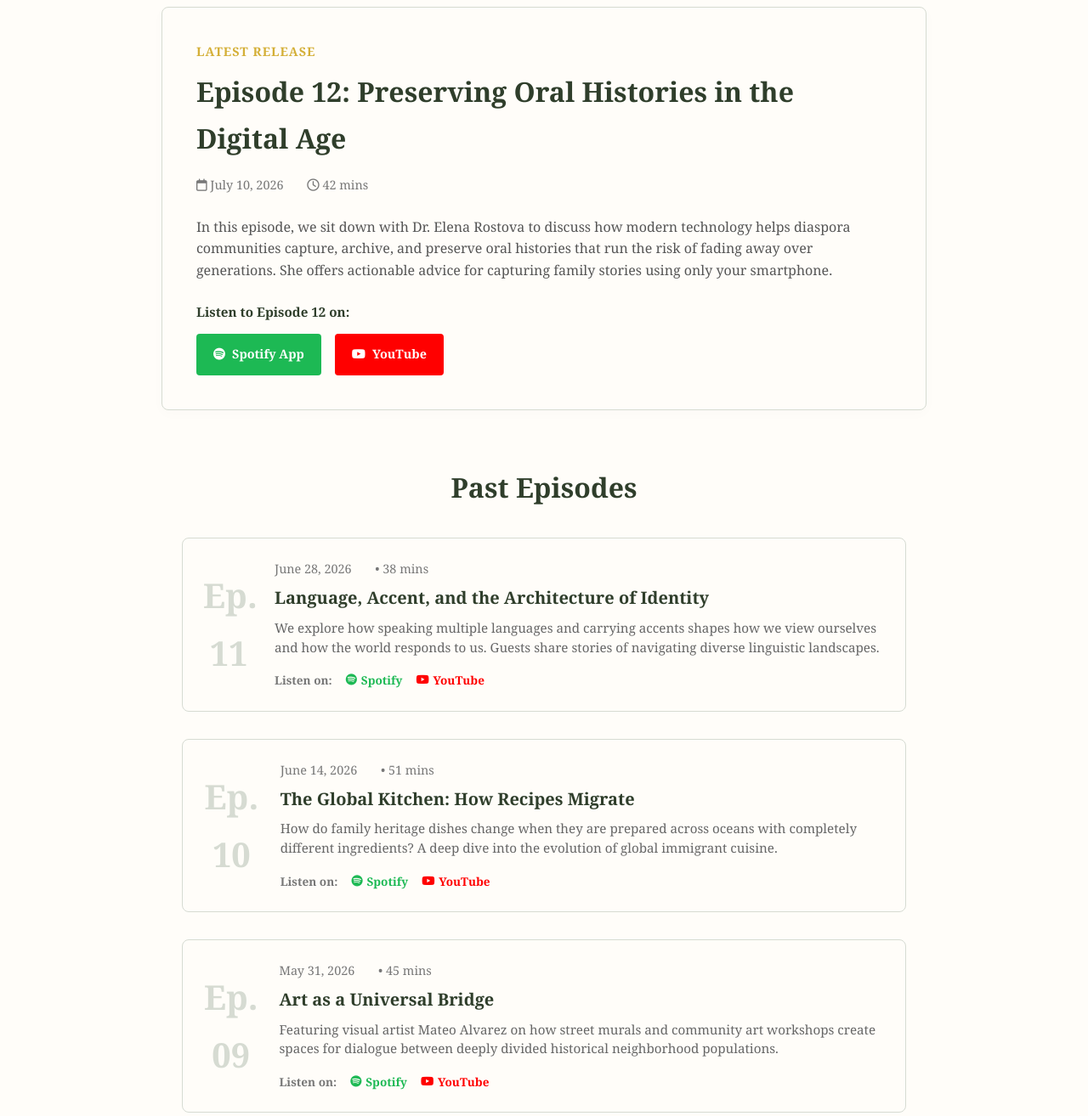
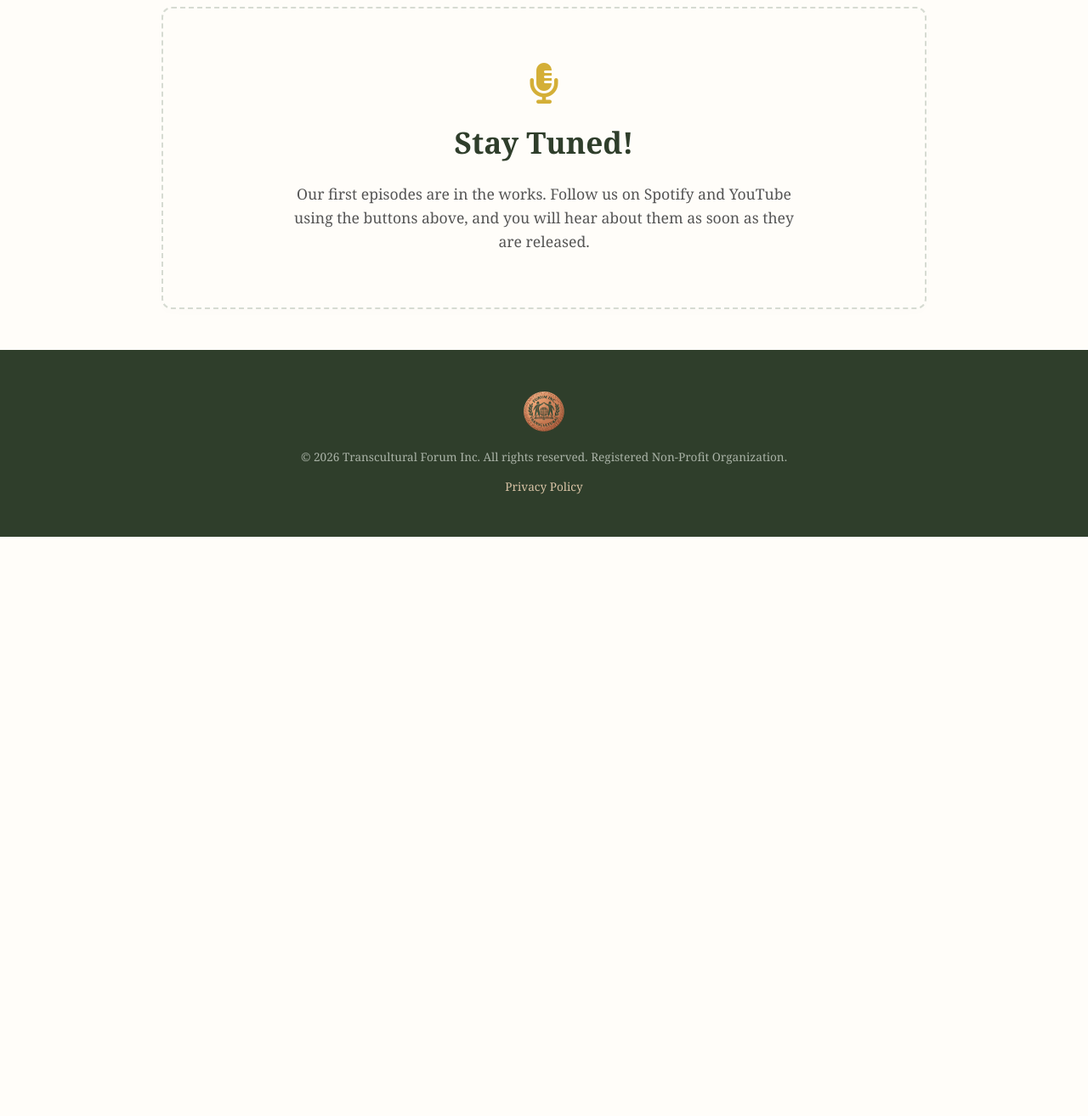
Before and after one commit to transculturalforum/tcf-website, a plain HTML site: page podcast.html in a window 1280 px wide. Shown: the part 640-1954 px from the top of the page at 85% size. After the commit the page ends 1272 px from the top, so only its background shows below. Drawn offline with Linux system fonts and the light colour scheme.

Commit message:
Show a Stay Tuned message on the Podcast page until episodes are ready
The sample episodes are replaced by the same Stay Tuned box used on Topics.
The Spotify and YouTube follow buttons in the banner stay. The previous page
is backed up in project files.

Co-Authored-By: Claude Opus 5.5 <noreply@anthropic.com>
Claude-Session: https://claude.ai/code/session_012XiJJC9zqhCVYRYxL5Q2Xk

```diff
--- a/podcast.html
+++ b/podcast.html
@@ -269,6 +269,44 @@
                 font-size: 2rem;
             }
         }
+
+        /* Stay Tuned Graphic Container (same look as Topics, Events and Comparisons) */
+        .stay-tuned-container {
+            max-width: 900px;
+            margin: 3rem auto;
+            border: 2px dashed #D6DBD2;
+            border-radius: 12px;
+            padding: 4rem 2rem;
+            text-align: center;
+            background-color: #FFFDF9;
+            box-shadow: 0 4px 12px rgba(0,0,0,0.01);
+        }
+
+        .stay-tuned-icon {
+            font-size: 3rem;
+            color: #D4AF37;
+            margin-bottom: 1rem;
+        }
+
+        .stay-tuned-title {
+            font-family: 'Georgia', serif;
+            font-size: 2.2rem;
+            color: #2F3E2B;
+            margin-top: 0;
+            margin-bottom: 1rem;
+        }
+
+        .stay-tuned-text {
+            color: #555555;
+            font-size: 1.1rem;
+            max-width: 600px;
+            margin: 0 auto;
+            line-height: 1.6;
+        }
+
+        @media (max-width: 600px) {
+            .stay-tuned-container { margin: 2rem 1rem; padding: 3rem 1.25rem; }
+        }
     </style>
 </head>
 <body>
@@ -341,101 +379,13 @@
         </div>
     </header>
 
-    <!-- Featured Episode Section -->
-    <section class="featured-episode">
-        <span class="featured-tag">Latest Release</span>
-        <h2>Episode 12: Preserving Oral Histories in the Digital Age</h2>
-        <div class="episode-meta">
-            <span><i class="fa-regular fa-calendar"></i> July 10, 2026</span>
-            <span><i class="fa-regular fa-clock"></i> 42 mins</span>
+    <main>
+        <!-- Episodes are on their way; the earlier sample episode layout is saved in project backups -->
+        <div class="stay-tuned-container">
+            <i class="fa-solid fa-microphone-lines stay-tuned-icon"></i>
+            <h2 class="stay-tuned-title">Stay Tuned!</h2>
+            <p class="stay-tuned-text">Our first episodes are in the works. Follow us on Spotify and YouTube using the buttons above, and you will hear about them as soon as they are released.</p>
         </div>
-        <p>In this episode, we sit down with Dr. Elena Rostova to discuss how modern technology helps diaspora communities capture, archive, and preserve oral histories that run the risk of fading away over generations. She offers actionable advice for capturing family stories using only your smartphone.</p>
-
-        <!-- App redirect triggers -->
-        <div class="listen-actions-label">Listen to Episode 12 on:</div>
-        <div class="listen-actions">
-            <a href="https://spotify.com" class="listen-btn badge-spotify" target="_blank" rel="noopener noreferrer">
-                <i class="fa-brands fa-spotify"></i> Spotify App
-            </a>
-            <a href="https://www.youtube.com/@TransculturalForum" class="listen-btn badge-youtube" target="_blank" rel="noopener noreferrer">
-                <i class="fa-brands fa-youtube"></i> YouTube
-            </a>
-        </div>
-    </section>
-
-    <!-- Past Episodes List -->
-    <h2 class="episode-section-title">Past Episodes</h2>
-    <main class="episode-grid">
-
-        <!-- Episode 11 -->
-        <div class="episode-card">
-            <div class="episode-number">Ep. 11</div>
-            <div class="episode-content">
-                <div class="episode-meta" style="margin-bottom: 0.3rem;">
-                    <span>June 28, 2026</span> • <span>38 mins</span>
-                </div>
-                <h3>Language, Accent, and the Architecture of Identity</h3>
-                <p>We explore how speaking multiple languages and carrying accents shapes how we view ourselves and how the world responds to us. Guests share stories of navigating diverse linguistic landscapes.</p>
-
-                <!-- App redirect links -->
-                <div class="episode-links">
-                    <span>Listen on:</span>
-                    <a href="https://spotify.com" class="app-link link-spotify" target="_blank" rel="noopener noreferrer">
-                        <i class="fa-brands fa-spotify"></i> Spotify
-                    </a>
-                    <a href="https://www.youtube.com/@TransculturalForum" class="app-link link-youtube" target="_blank" rel="noopener noreferrer">
-                        <i class="fa-brands fa-youtube"></i> YouTube
-                    </a>
-                </div>
-            </div>
-        </div>
-
-        <!-- Episode 10 -->
-        <div class="episode-card">
-            <div class="episode-number">Ep. 10</div>
-            <div class="episode-content">
-                <div class="episode-meta" style="margin-bottom: 0.3rem;">
-                    <span>June 14, 2026</span> • <span>51 mins</span>
-                </div>
-                <h3>The Global Kitchen: How Recipes Migrate</h3>
-                <p>How do family heritage dishes change when they are prepared across oceans with completely different ingredients? A deep dive into the evolution of global immigrant cuisine.</p>
-
-                <!-- App redirect links -->
-                <div class="episode-links">
-                    <span>Listen on:</span>
-                    <a href="https://spotify.com" class="app-link link-spotify" target="_blank" rel="noopener noreferrer">
-                        <i class="fa-brands fa-spotify"></i> Spotify
-                    </a>
-                    <a href="https://www.youtube.com/@TransculturalForum" class="app-link link-youtube" target="_blank" rel="noopener noreferrer">
-                        <i class="fa-brands fa-youtube"></i> YouTube
-                    </a>
-                </div>
-            </div>
-        </div>
-
-        <!-- Episode 09 -->
-        <div class="episode-card">
-            <div class="episode-number">Ep. 09</div>
-            <div class="episode-content">
-                <div class="episode-meta" style="margin-bottom: 0.3rem;">
-                    <span>May 31, 2026</span> • <span>45 mins</span>
-                </div>
-                <h3>Art as a Universal Bridge</h3>
-                <p>Featuring visual artist Mateo Alvarez on how street murals and community art workshops create spaces for dialogue between deeply divided historical neighborhood populations.</p>
-
-                <!-- App redirect links -->
-                <div class="episode-links">
-                    <span>Listen on:</span>
-                    <a href="https://spotify.com" class="app-link link-spotify" target="_blank" rel="noopener noreferrer">
-                        <i class="fa-brands fa-spotify"></i> Spotify
-                    </a>
-                    <a href="https://www.youtube.com/@TransculturalForum" class="app-link link-youtube" target="_blank" rel="noopener noreferrer">
-                        <i class="fa-brands fa-youtube"></i> YouTube
-                    </a>
-                </div>
-            </div>
-        </div>
-
     </main>
 
     <!-- Footer -->
```
